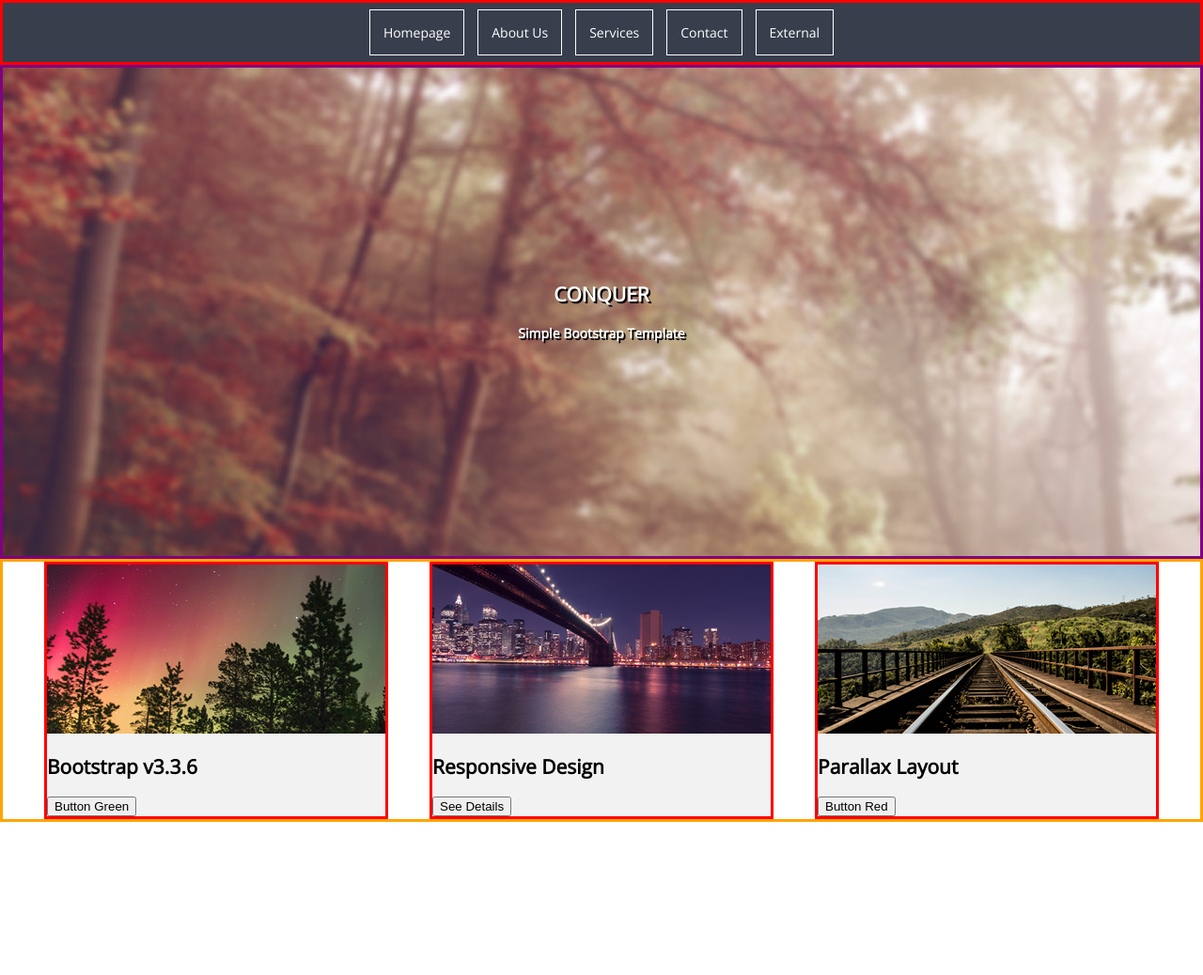
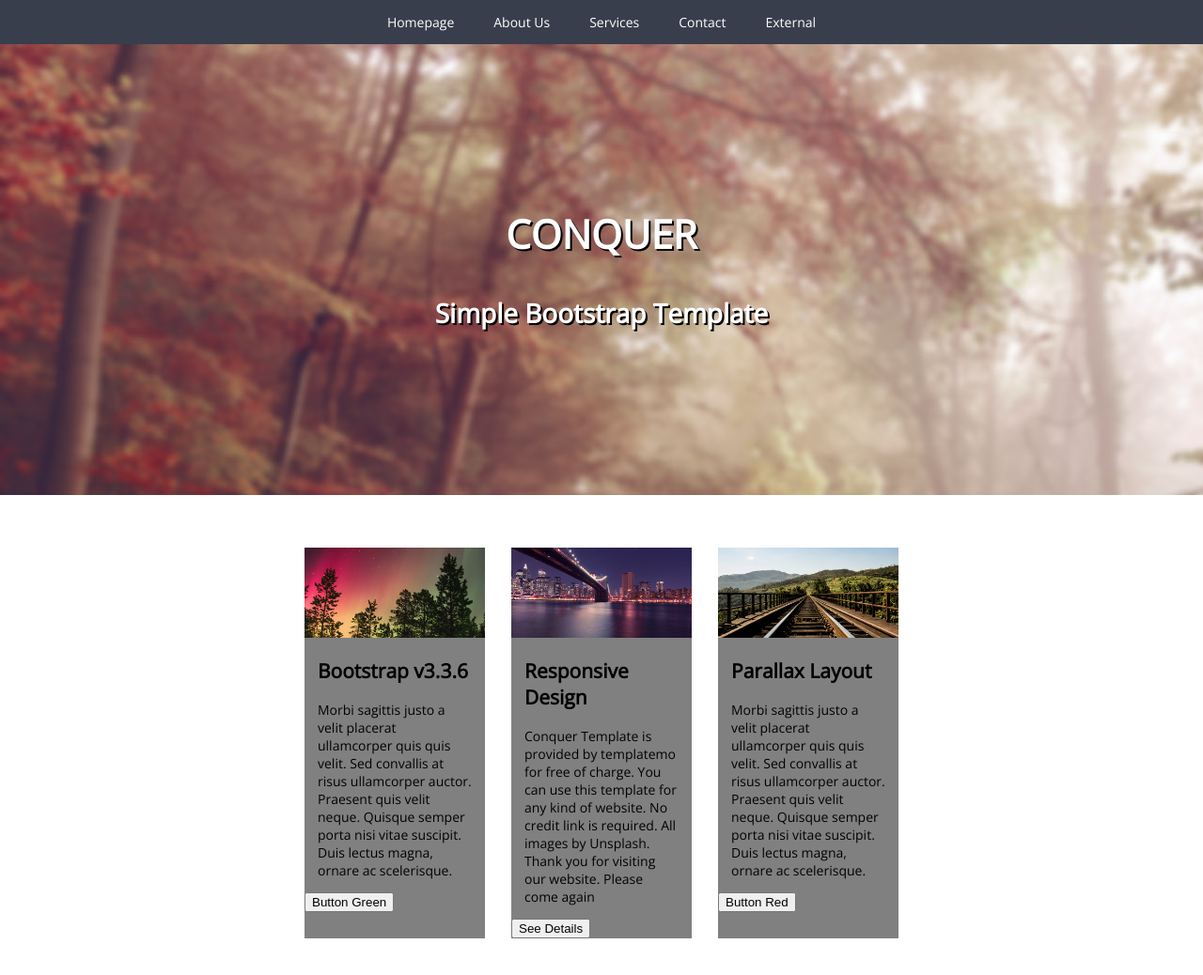
Before and after one commit to David-E-Alvarez/Conquer, a plain HTML site: page index.html in a window 1280 px wide. Shown: the whole page at 94% size. Before the commit the page ends 875 px from the top, so only its background shows below. Drawn offline with nearby package versions, Linux system fonts and the light colour scheme.

Commit message:
positioned and styled card divs in section html element

```diff
--- a/index.html
+++ b/index.html
@@ -28,13 +28,20 @@
             <h4>Simple Bootstrap Template</h4>
         </div>
     </section>
+
     <!-- next section for divs ("cards")-->
     <section id="div-cards">
         <div class="card">
             <!--pic-->
             <img src="img/1-1.jpg" alt="forest trees with northern light sky in the background">
-            <!--text (h1 & p)-->
-            <h2>Bootstrap v3.3.6</h2>
+            <!--text (h2 & p)-->
+            <div class="txt-div">
+                <h2>Bootstrap v3.3.6</h2>
+                <p>Morbi sagittis justo a velit placerat ullamcorper quis quis velit. Sed convallis
+                    at risus ullamcorper auctor. Praesent quis velit neque. Quisque semper porta
+                     nisi vitae suscipit. Duis lectus magna, ornare ac scelerisque.
+                </p>
+            </div>
             <!--button-->
             <button type="button">Button Green</button>
         </div>
@@ -42,8 +49,14 @@
         <div class="card">
             <!--pic-->
             <img src="img/1-2.jpg" alt="Brooklyn bridge at night">
-            <!--text (h1 & p)-->
-            <h2>Responsive Design</h2>
+            <!--text (h2 & p)-->
+            <div class="txt-div">
+                <h2>Responsive Design</h2>
+                <p>Conquer Template is provided by templatemo for free of charge. You can use this
+                    template for any kind of website. No credit link is required. All images by
+                    Unsplash. Thank you for visiting our website. Please come again
+                </p>
+            </div>
             <!--button-->
             <button type="button">See Details</button>
         </div>
@@ -51,11 +64,18 @@
         <div class="card">
             <!--pic-->
             <img src="img/1-3.jpg" alt="train tracks in the hills">
-            <!--text (h1 & p)-->
-            <h2>Parallax Layout</h2>
+            <!--text (h2 & p)-->
+            <div class="txt-div">
+                <h2>Parallax Layout</h2>
+                <p>Morbi sagittis justo a velit placerat ullamcorper quis quis velit. Sed convallis at
+                risus ullamcorper auctor. Praesent quis velit neque. Quisque semper porta
+                 nisi vitae suscipit. Duis lectus magna, ornare ac scelerisque.
+                </p>
+            </div>
             <!--button-->
             <button type="button">Button Red</button>
         </div>
+
     </section>
 </body>
 
--- a/styles.css
+++ b/styles.css
@@ -10,23 +10,23 @@ body{
 }
 
 #nav-container{
-    border-style: solid;
+    /* border-style: solid;
     border-color: red;
-    border-width: medium;
+    border-width: medium; */
     background-color: #383e4c;
 }
 
 #nav{
     display: flex;
     justify-content: center;
-    margin-top: .5em;
-    margin-bottom: .5em;
+    /* margin-top: .5em;
+    margin-bottom: .5em; */
 }
 
-.button{
+.button{ /*nav "buttons" */
     color: white;
     background-color: transparent;
-    border: 1px solid white;
+    /* border: 1px solid white;  */
     margin-left: .5em;
     margin-right: .5em;
     padding: 1em 1em 1em 1em;
@@ -35,14 +35,14 @@ body{
 
 
 #jumbotron{
-    border-style: solid;
+    /* border-style: solid;
     border-color: purple;
-    border-width: medium;
+    border-width: medium; */
     /*https://stackoverflow.com/questions/22247178/html-sections-100-height-of-viewport*/
-    height: 65vh;
+    height: 60vh;
     display: flex;
     flex-direction: column;
-    justify-content: center;
+    justify-content: space-around;
     background-image: url('img/bg-1.jpg');
 }
 
@@ -50,23 +50,40 @@ body{
 /* https://stackoverflow.com/questions/11978231/vertically-center-two-elements-within-a-div/31977476#31977476 */
 
 #jumbotron-text{
+    font-size: 2rem;
     color: white;
     text-shadow: 2px 2px #000;
     text-align: center;
 }
 
 #div-cards{
-    border-style: solid;
-    border-color: orange;
-    border-width: medium;
+    /* border-style: solid;
+    border-color: orange; */
+    /* border-width: medium;   */
     display: flex;
     flex-direction: row;
-    justify-content: space-evenly;
+    justify-content: center;
 }
 
 .card{
-    background: #F2F2F2;
-    border-style: solid;
+    /* background: #F2F2F2; */
+    background: gray;
+    /* border-style: solid;
     border-color: red;
-    border-width: medium;
+    border-width: medium;   */
+    margin: 4rem 1rem 4rem 1rem;
+    width: 15vw;
 }
+
+.card img{
+    width: 100%;
+}
+
+
+
+.txt-div{
+    /* border-style: solid;
+    border-color: red;
+    border-width: medium;  */
+    margin: 0 1rem 0 1rem;
+}
```
